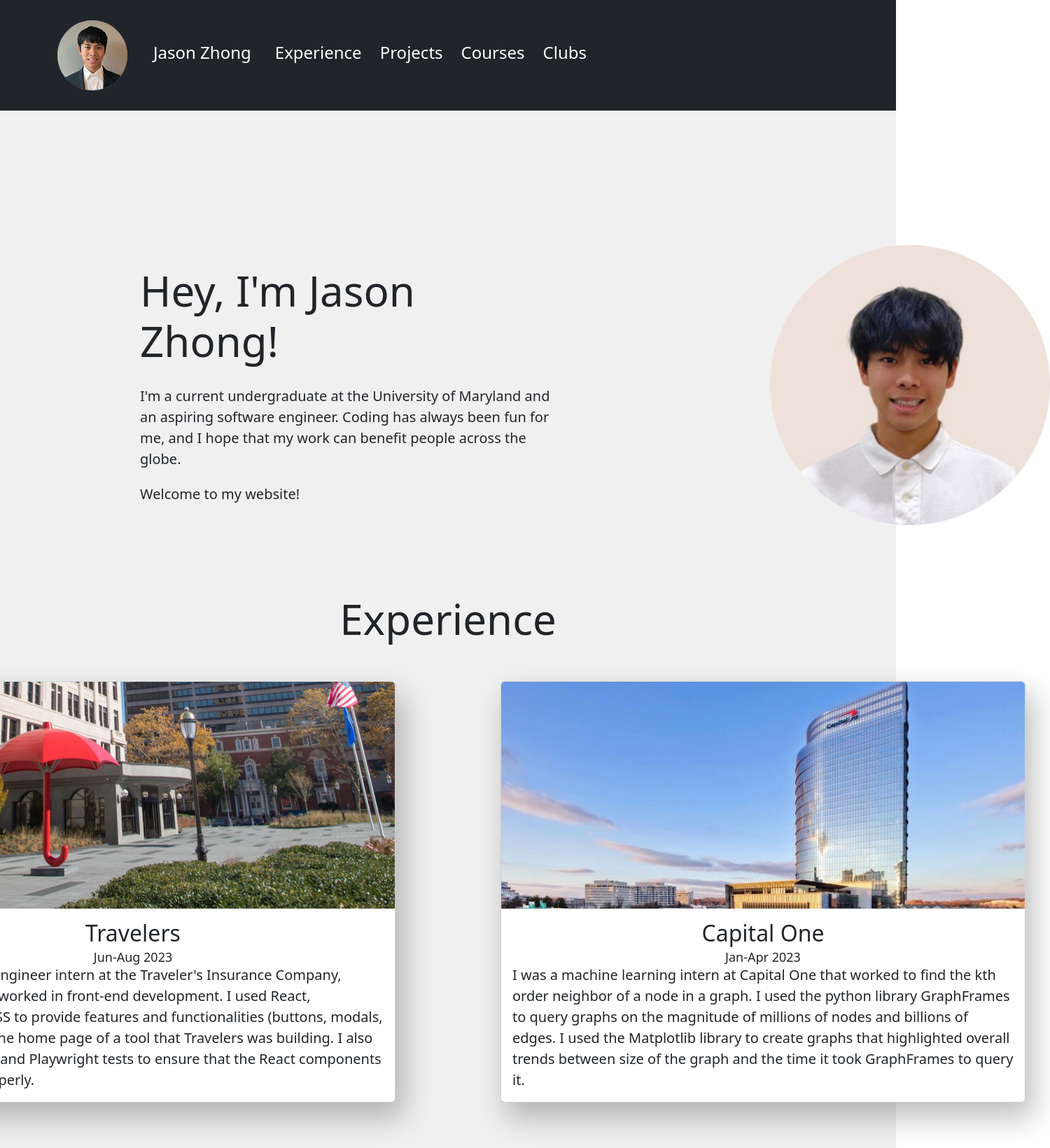
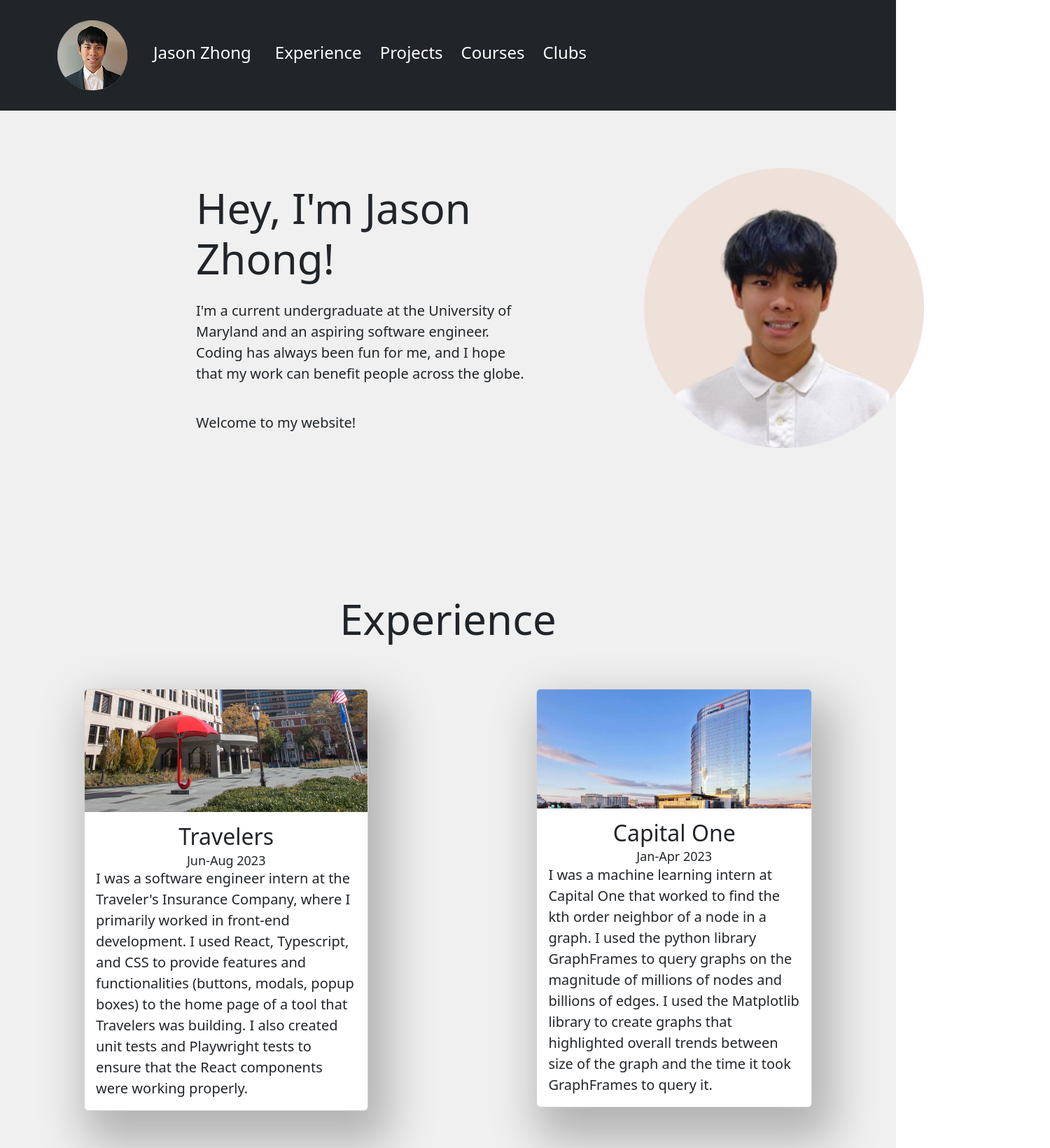
Before and after one commit to JasonZ08/Personal_Website, a React (Create React App) app in the folder my-app/: page / in a window 1280 px wide. Shown: the top 1640 px of the page at 70% size, 1500 px wide, since content can reach past the window. Built offline with nearby package versions, Linux system fonts and the light colour scheme.

Commit message:
using viewport sizing

```diff
--- a/my-app/src/Components/Clubs/Clubs.css
+++ b/my-app/src/Components/Clubs/Clubs.css
@@ -1,6 +1,6 @@
 .ClubContainer {
     text-align: center;
-    scroll-margin-top: 155px;
+    scroll-margin-top: 16vh;
 }
 
 .ClubCards {
--- a/my-app/src/Components/Coursework/Coursework.css
+++ b/my-app/src/Components/Coursework/Coursework.css
@@ -4,12 +4,12 @@
 
 .CourseContainer {
     background-color: #D3D3D3;
-    scroll-margin-top: 155px;
+    scroll-margin-top: 16vh;
 }
 
 .col {
-    padding-top: 20px;
-    padding-bottom: 20px;
+    padding-top: 2vh;
+    padding-bottom: 2vh;
     font-size: 15px;
 }
 
--- a/my-app/src/Components/Experience/Experience.css
+++ b/my-app/src/Components/Experience/Experience.css
@@ -1,5 +1,5 @@
 .ExpContainer {
-    scroll-margin-top: 155px;
+    scroll-margin-top: 16vh;
     text-align: center;
 }
 
--- a/my-app/src/Components/Experience/ExperienceCards.css
+++ b/my-app/src/Components/Experience/ExperienceCards.css
@@ -1,13 +1,13 @@
 .cardEdit {
-    margin-top: 25px;
-    margin-bottom: 100px;
-    margin-left: 75px;
-    margin-right: 75px;
+    margin-top: 5vh;
+    margin-bottom: 20vh;
+    margin-left: 15vh;
+    margin-right: 15vh;
 }
 
 .card {
-    box-shadow: 10px 20px 40px 2px rgba(0, 0, 0, 0.253) !important;
-    width: 750px;
+    box-shadow: 2vh 4vh 8vh 2vh rgba(0, 0, 0, 0.253) !important;
+    width: inherit;
 }
 
 .card-subtitle {
--- a/my-app/src/Components/Introduction/Introduction.css
+++ b/my-app/src/Components/Introduction/Introduction.css
@@ -6,17 +6,17 @@
 
 .Positioning {
     display: flex;
-    padding-top: 350px;
-    padding-left: 200px;
+    padding-top: 30vh;
+    padding-left: 35vh;
     align-items: center;
 }
 
 .group1 {
-    padding-right: 300px;
+    padding-right: 20vh;
 }
 
 h1 {
-    padding-bottom: 20px;
+    padding-bottom: 2vh;
     font-size: 60px;
 }
 
@@ -25,9 +25,9 @@ div {
 }
 
 .Intro {
-    width: 600px;
+    width: 60vh;
 }
 
 .Separate {
-    padding-top: 20px;
+    padding-top: 5vh;
 }
--- a/my-app/src/Components/Projects/ProjectCards.css
+++ b/my-app/src/Components/Projects/ProjectCards.css
@@ -1,7 +1,7 @@
 .ProjContainer {
     text-align: center;
     background-color: #D3D3D3;
-    scroll-margin-top: 155px;
+    scroll-margin-top: 16vh;
 }
 
 .ProjCards {
```
